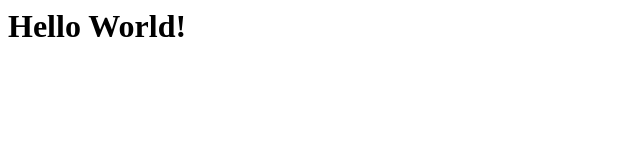
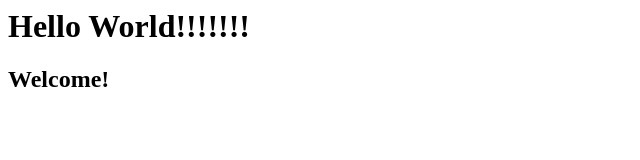
Before and after one commit to Flavkupe/HelloWorldSite, a plain HTML site: page index.html in a window 1280 px wide. Shown: the whole page, without its empty margins (0-640 px from the left). Drawn offline with Linux system fonts and the light colour scheme.

Commit message:
Update index.html

```diff
--- a/index.html
+++ b/index.html
@@ -1 +1,2 @@
-<h1>Hello World!</h1>
+<h1>Hello World!!!!!!!</h1>
+<h2>Welcome!</h2>
```
